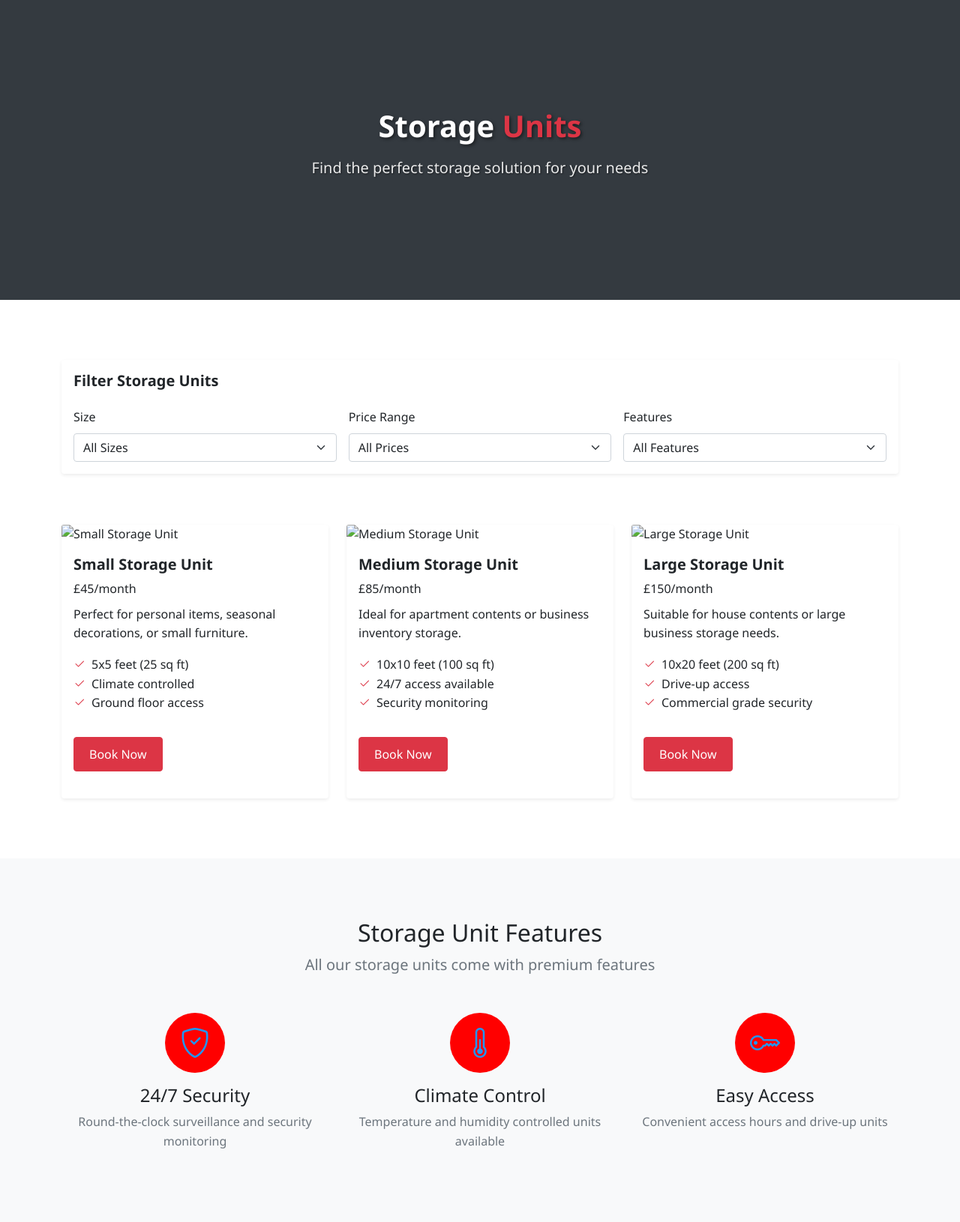
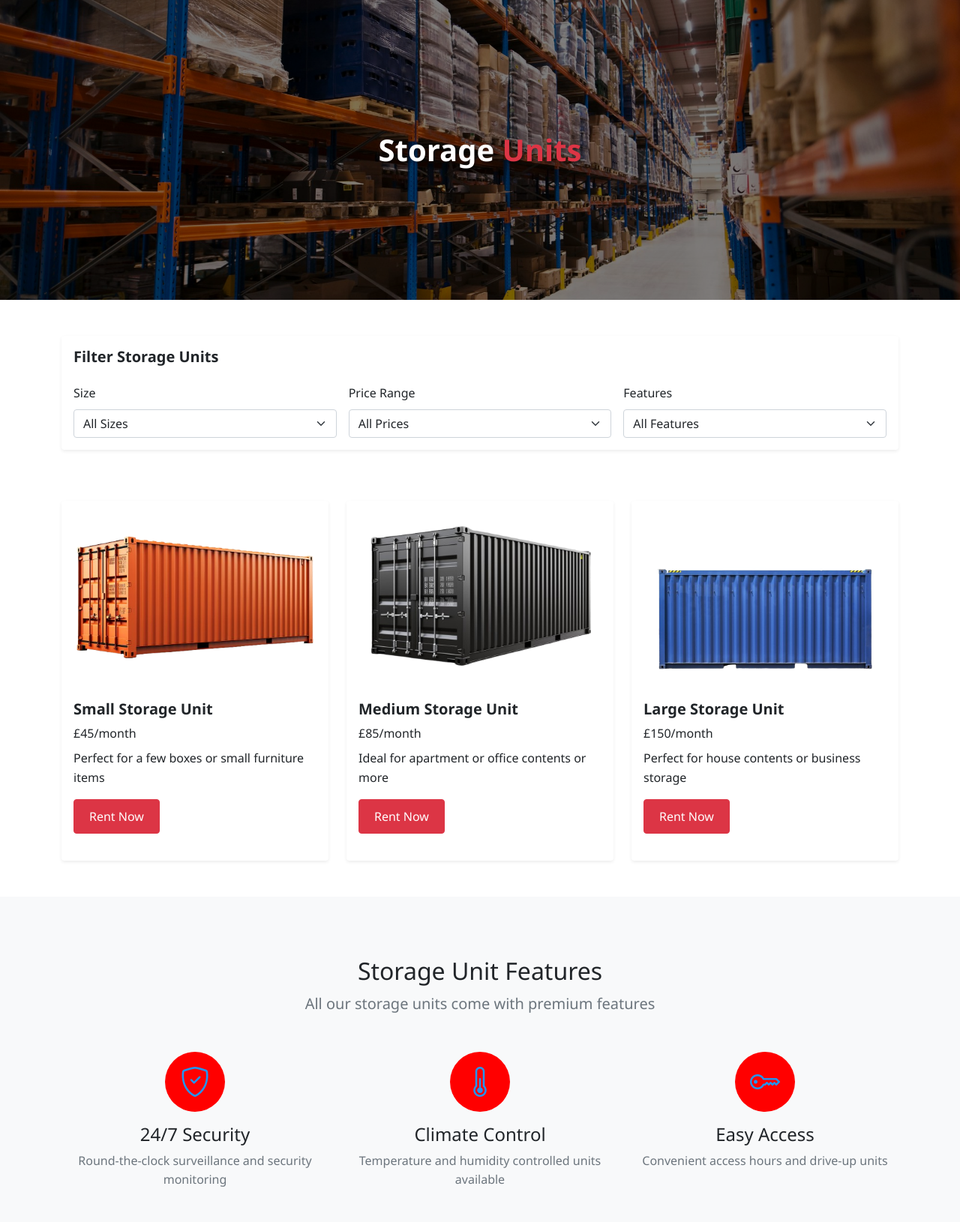
Before and after one commit to Esty-source/ssms, a PHP site: page /ssms/containers.php in a window 1280 px wide. Shown: the part 58-1688 px from the top of the page at 75% size. Run offline with PHP 8.4, Linux system fonts and the light colour scheme; some libraries are stand-ins or nearby versions.

Commit message:
added images and made modifications to the unit grid in the storage unit page

```diff
--- a/assets/css/style.css
+++ b/assets/css/style.css
@@ -854,3 +854,11 @@ footer .list-unstyled li a:hover {
     z-index: 2;
     text-align: center;
 }
+
+/* Storage Unit Card Images */
+.storage-units .card-img-top {
+    width: 100%;
+    height: 250px;
+    object-fit: cover;
+    object-position: center;
+}
--- a/containers.php
+++ b/containers.php
@@ -85,17 +85,17 @@ require_once 'includes/config.php';
     <?php require_once 'includes/header.php'; ?>
 
     <!-- Hero Section -->
-    <section class="hero-section page-hero">
+    <section class="page-hero hero-section position-relative" style="background-image: url('assets/images/about-hero.jpg'); background-size: cover; background-position: center; background-repeat: no-repeat;">
+        <div class="overlay"></div>
         <div class="content">
             <div class="container">
-                <h1 class="display-4">Storage <span class="text-danger">Units</span></h1>
-                <p class="lead">Find the perfect storage solution for your needs</p>
+                <h1 class="display-4 text-white">Storage <span class="text-danger">Units</span></h1>
             </div>
         </div>
     </section>
 
     <!-- Storage Units Section -->
-    <section class="section-padding">
+    <section class="py-5 storage-units">
         <div class="container">
             <!-- Filter Section -->
             <div class="row mb-5">
@@ -144,17 +144,14 @@ require_once 'includes/config.php';
                 <!-- Small Unit -->
                 <div class="col-md-6 col-lg-4">
                     <div class="card h-100 shadow-sm">
-                        <img src="assets/images/small-unit.jpg" class="card-img-top" alt="Small Storage Unit">
+                        <img src="assets/images/small_unit2.png" class="card-img-top" alt="Small Storage Unit">
                         <div class="card-body">
                             <h5 class="card-title text-dark">Small Storage Unit</h5>
                             <p class="text-dark mb-2">£45/month</p>
-                            <p class="card-text text-dark">Perfect for personal items, seasonal decorations, or small furniture.</p>
-                            <ul class="list-unstyled text-dark">
-                                <li><i class="bi bi-check2 text-dark me-2"></i>5x5 feet (25 sq ft)</li>
-                                <li><i class="bi bi-check2 text-dark me-2"></i>Climate controlled</li>
-                                <li><i class="bi bi-check2 text-dark me-2"></i>Ground floor access</li>
-                            </ul>
-                            <a href="contact.php?unit=small" class="btn btn-primary mt-3">Book Now</a>
+                            <p class="card-text text-dark">Perfect for a few boxes or small furniture items</p>
+                            <div class="d-flex justify-content-between align-items-center">
+                                <a href="#" class="btn btn-primary">Rent Now</a>
+                            </div>
                         </div>
                     </div>
                 </div>
@@ -162,17 +159,14 @@ require_once 'includes/config.php';
                 <!-- Medium Unit -->
                 <div class="col-md-6 col-lg-4">
                     <div class="card h-100 shadow-sm">
-                        <img src="assets/images/medium-unit.jpg" class="card-img-top" alt="Medium Storage Unit">
+                        <img src="assets/images/medium_unit2.png" class="card-img-top" alt="Medium Storage Unit">
                         <div class="card-body">
                             <h5 class="card-title text-dark">Medium Storage Unit</h5>
                             <p class="text-dark mb-2">£85/month</p>
-                            <p class="card-text text-dark">Ideal for apartment contents or business inventory storage.</p>
-                            <ul class="list-unstyled text-dark">
-                                <li><i class="bi bi-check2 text-dark me-2"></i>10x10 feet (100 sq ft)</li>
-                                <li><i class="bi bi-check2 text-dark me-2"></i>24/7 access available</li>
-                                <li><i class="bi bi-check2 text-dark me-2"></i>Security monitoring</li>
-                            </ul>
-                            <a href="contact.php?unit=medium" class="btn btn-primary mt-3">Book Now</a>
+                            <p class="card-text text-dark">Ideal for apartment or office contents or more</p>
+                            <div class="d-flex justify-content-between align-items-center">
+                                <a href="#" class="btn btn-primary">Rent Now</a>
+                            </div>
                         </div>
                     </div>
                 </div>
@@ -180,17 +174,14 @@ require_once 'includes/config.php';
                 <!-- Large Unit -->
                 <div class="col-md-6 col-lg-4">
                     <div class="card h-100 shadow-sm">
-                        <img src="assets/images/large-unit.jpg" class="card-img-top" alt="Large Storage Unit">
+                        <img src="assets/images/large_unit2.png" class="card-img-top" alt="Large Storage Unit">
                         <div class="card-body">
                             <h5 class="card-title text-dark">Large Storage Unit</h5>
                             <p class="text-dark mb-2">£150/month</p>
-                            <p class="card-text text-dark">Suitable for house contents or large business storage needs.</p>
-                            <ul class="list-unstyled text-dark">
-                                <li><i class="bi bi-check2 text-dark me-2"></i>10x20 feet (200 sq ft)</li>
-                                <li><i class="bi bi-check2 text-dark me-2"></i>Drive-up access</li>
-                                <li><i class="bi bi-check2 text-dark me-2"></i>Commercial grade security</li>
-                            </ul>
-                            <a href="contact.php?unit=large" class="btn btn-primary mt-3">Book Now</a>
+                            <p class="card-text text-dark">Perfect for house contents or business storage</p>
+                            <div class="d-flex justify-content-between align-items-center">
+                                <a href="#" class="btn btn-primary">Rent Now</a>
+                            </div>
                         </div>
                     </div>
                 </div>
```
